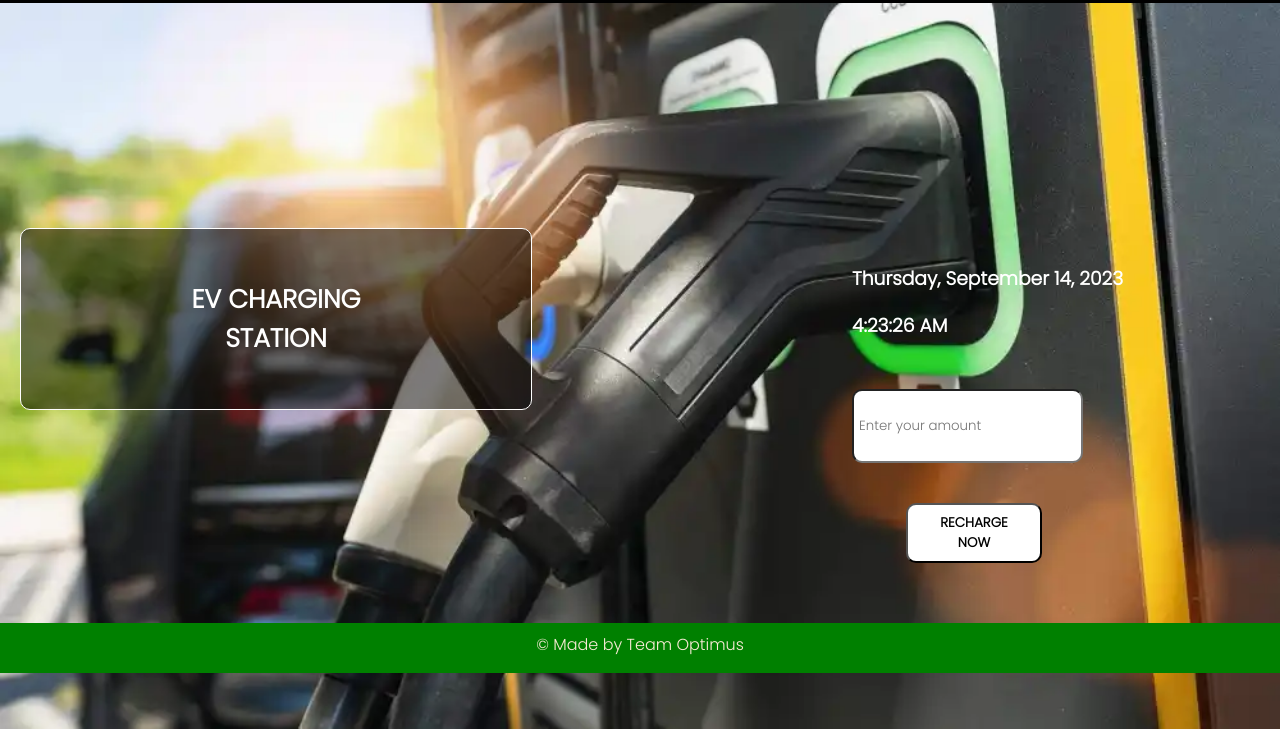
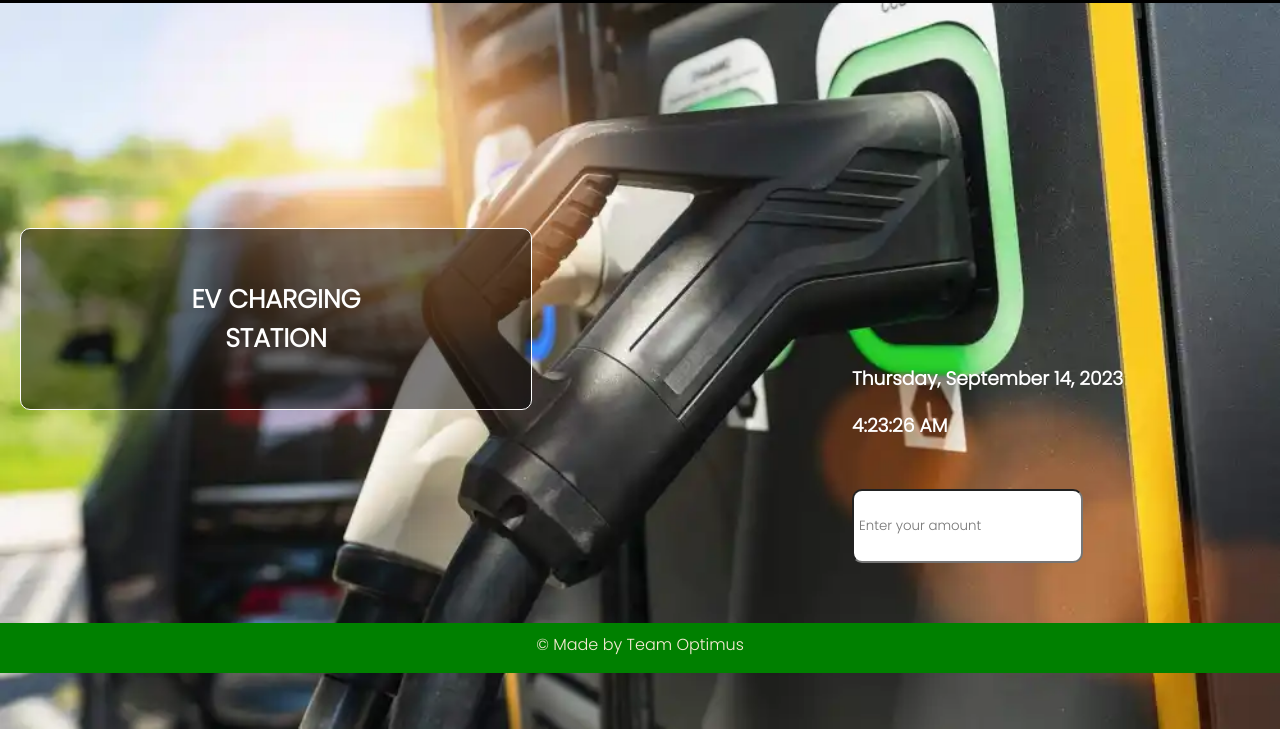
Before and after one commit to kiruthik04/EnergyMeter, a plain HTML site: page index.html in a window 1280 px wide. Shown: the part 67-800 px from the top of the page. Drawn offline with Linux system fonts and the light colour scheme.

Commit message:
razorpay button added

```diff
--- a/index.html
+++ b/index.html
@@ -45,22 +45,9 @@
           />
         </div>
         <div id="amount">
-          <button
-            onclick="unit()"
-            type="button"
-            style="
-              font-family: Poppins;
-              width: 50%;
-              height: 60px;
-              padding: 5px;
-              border-radius: 10px;
-              outline: none;
-              margin-top: 40px;
-              margin-left: 20%;
-            "
-          >
-            <b>RECHARGE<br />NOW</b>
-          </button>
+          <form><script src="https://checkout.razorpay.com/v1/payment-button.js" data-payment_button_id="pl_Mc4yW5tTjHIWuI" async> </script> </form>
+
+
         </div>
       </div>
     </div>
```
